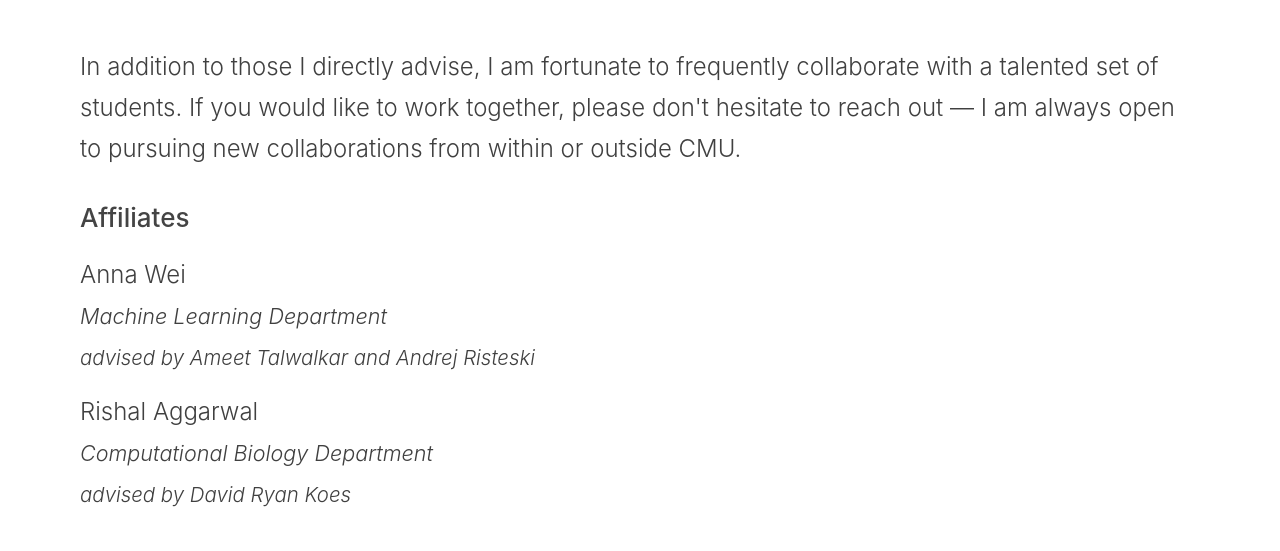
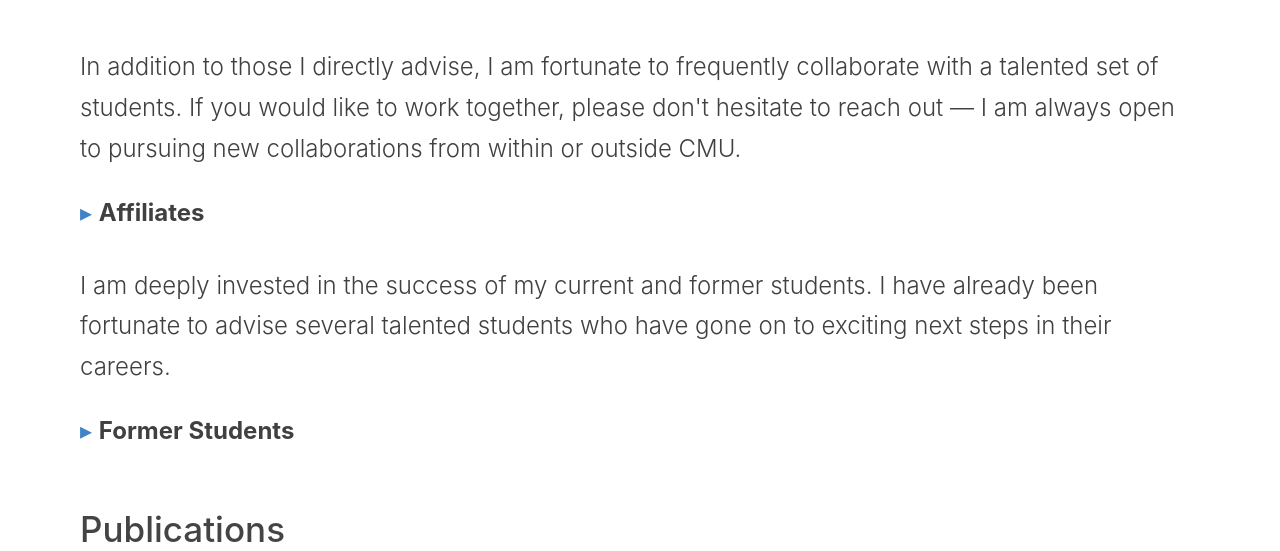
Before and after one commit to nmboffi/nmboffi.github.io, a Jekyll site: the page built from index.md, in a window 1280 px wide and 1400 px high, scrolled down 2192 px. Shown: the top 551 px of the window. Built offline with Jekyll 4.4.1, drawn with Linux system fonts in a browser that asks for light colours; the list of posts is cut into pages by our own code; some of the changed text lies outside the part shown.

Commit message:
Make Affiliates and Former Students drop-downs; add blurb on student success
Co-Authored-By: Claude Fable 5.1 <noreply@anthropic.com>

```diff
--- a/_includes/research-section.html
+++ b/_includes/research-section.html
@@ -68,15 +68,23 @@
 
 <p style="margin-top: 2rem;">In addition to those I directly advise, I am fortunate to frequently collaborate with a talented set of students. If you would like to work together, please don't hesitate to reach out — I am always open to pursuing new collaborations from within or outside CMU.</p>
 
-<h4>Affiliates</h4>
+<details class="research-details">
+  <summary><strong>Affiliates</strong></summary>
+  <div class="research-details-content">
     <p>Anna Wei<br>
     <em style="font-size: 0.9em;">Machine Learning Department</em><br>
     <em style="font-size: 0.85em;">advised by Ameet Talwalkar and Andrej Risteski</em></p>
     <p>Rishal Aggarwal<br>
     <em style="font-size: 0.9em;">Computational Biology Department</em><br>
     <em style="font-size: 0.85em;">advised by David Ryan Koes</em></p>
+  </div>
+</details>
 
-<h4>Former Students</h4>
+<p style="margin-top: 1.5rem;">I am deeply invested in the success of my current and former students. I have already been fortunate to advise several talented students who have gone on to exciting next steps in their careers.</p>
+
+<details class="research-details">
+  <summary><strong>Former Students</strong></summary>
+  <div class="research-details-content">
     <p>Sanjit Dandapanthula<br>
     <em style="font-size: 0.9em;">PhD, Department of Statistics and Machine Learning Department</em><br>
     <em style="font-size: 0.85em;">co-advised with Aaditya Ramdas</em></p>
@@ -86,6 +94,8 @@
     <p>Ishin Shah<br>
     <em style="font-size: 0.9em;">Undergraduate, Department of Mathematical Sciences</em><br>
     <em style="font-size: 0.85em;">co-advised with Max Simchowitz</em></p>
+  </div>
+</details>
 
 <style>
 .research-details {
```
Lines whose indentation alone changed are shown as unchanged.
